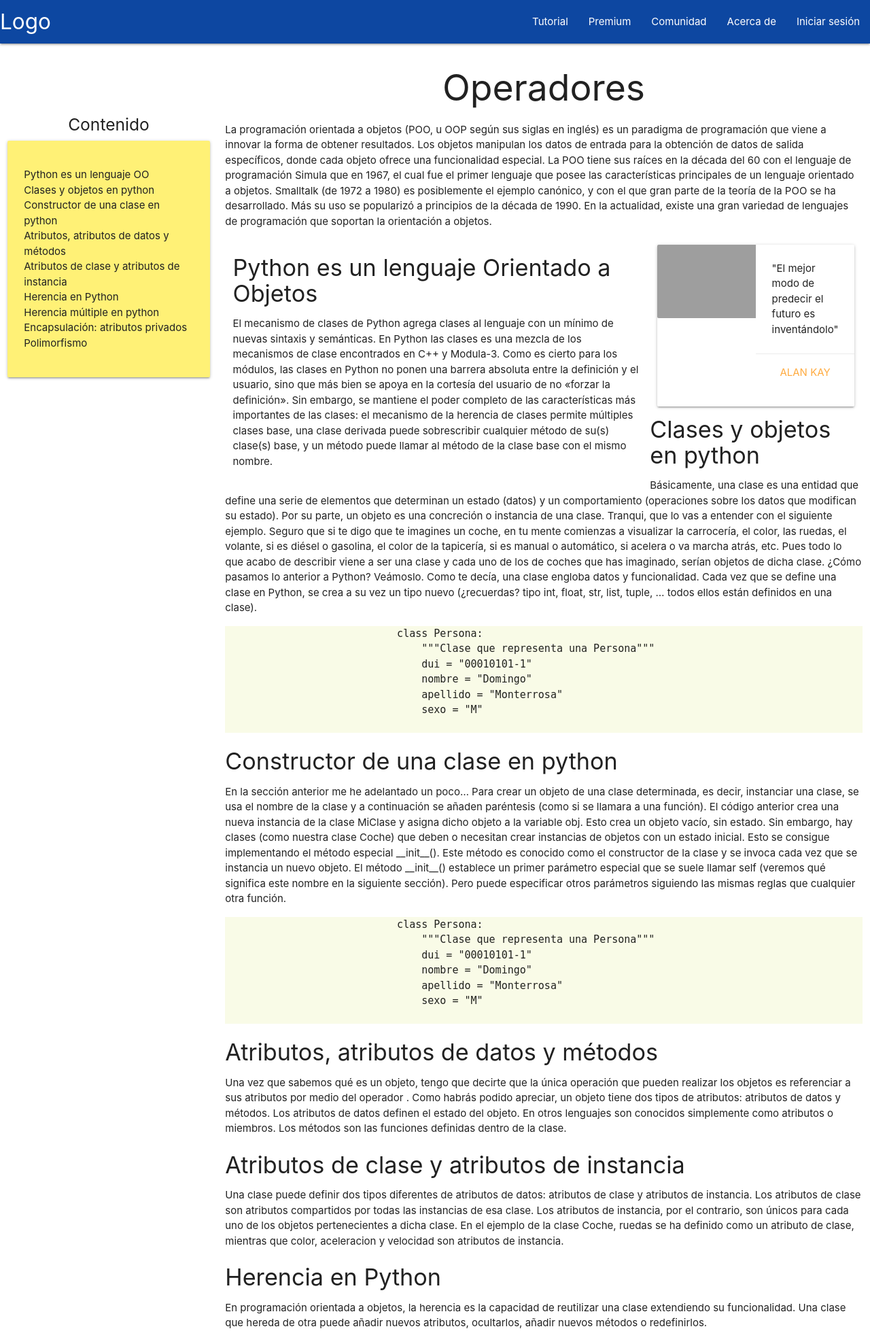
After one commit to CristianAlexisZamora/ProyectoFinal_Grupo13, a Django app: page /operadores/ in a window 1280 px wide. The commit adds this page. Shown: the top 1958 px of the page at 68% size. Run offline with Django 3.2, Linux system fonts and the light colour scheme; grey boxes are pictures that could not be loaded.

Commit message:
arreglo de urls

```diff
--- a/ProyectoFinal_Grupo13/urls.py
+++ b/ProyectoFinal_Grupo13/urls.py
@@ -19,5 +19,5 @@ from django.urls import path, include
 urlpatterns = [
     path('admin/', admin.site.urls),
     path('', include('main.urls')),
-    path('cursoPython/', include('appCursoPython.urls')),
+    path('', include('appCursoPython.urls')),
 ]
--- /dev/null
+++ b/appCursoPython/templates/appCursoPython/operadores.html
@@ -0,0 +1,138 @@
+{% extends "main/base.html" %}
+{% load static %}
+
+<!--Titulo de la pagina-->
+{% block title %}
+    Operadores
+{% endblock %}
+
+<!--Contenido de la pagina-->
+{% block content %}
+<div class="principal">
+    <div class="row">
+        <div class="col s3">
+            <div class="row">
+                <div class="col s12">
+                    <br/><br/><br><br>
+                  <h5><center>Contenido</center></h5>
+                  <div class="card-panel yellow lighten-2">
+                    <ul>
+                        <li><a href="#poo" class="grey-text text-darken-4">Python es un lenguaje OO</a></li>
+                        <li><a href="#clases-objetos" class="grey-text text-darken-4">Clases y objetos en python</a></li>
+                        <li><a href="#constructor" class="grey-text text-darken-4">Constructor de una clase en python</a></li>
+                        <li><a href="#atributos-de-datos" class="grey-text text-darken-4">Atributos, atributos de datos y m&eacute;todos</a></li>
+                        <li><a href="#atributos-de-clase" class="grey-text text-darken-4">Atributos de clase y atributos de instancia</a></li>
+                        <li><a href="#herencia" class="grey-text text-darken-4">Herencia en Python</a></li>
+                        <li><a href="#herencia-multiple" class="grey-text text-darken-4">Herencia m&uacute;ltiple en python</a></li>
+                        <li><a href="#encapsulacion" class="grey-text text-darken-4">Encapsulaci&oacute;n: atributos privados</a></li>
+                        <li><a href="#polimorfismo" class="grey-text text-darken-4">Polimorfismo</a></li>
+                    </ul>
+                  </div>
+                </div>
+              </div>
+        </div>
+        <div class="col s9">
+            <h2><center>Operadores</center></h2>
+            <p>
+                La programación orientada a objetos (POO, u OOP según sus siglas en inglés) es un paradigma de programación que viene a innovar la forma de obtener resultados. Los objetos manipulan los datos de entrada para la obtención de datos de salida específicos, donde cada objeto ofrece una funcionalidad especial.
+                La POO tiene sus raíces en la década del 60 con el lenguaje de programación Simula que en 1967, el cual fue el primer lenguaje que posee las características principales de un lenguaje orientado a objetos.
+                Smalltalk (de 1972 a 1980) es posiblemente el ejemplo canónico, y con el que gran parte de la teoría de la POO se ha desarrollado. Más su uso se popularizó a principios de la década de 1990.
+                En la actualidad, existe una gran variedad de lenguajes de programación que soportan la orientación a objetos.
+            </p>
+            <div class="col s8">
+                <h4 id="poo">Python es un lenguaje Orientado a Objetos</h4>
+                <p>
+                    El mecanismo de clases de Python agrega clases al lenguaje con un mínimo de nuevas sintaxis y semánticas.
+                    En Python las clases es una mezcla de los mecanismos de clase encontrados en C++ y Modula-3.
+                    Como es cierto para los módulos, las clases en Python no ponen una barrera absoluta entre la definición y el usuario, sino que más bien se apoya en la cortesía del usuario de no «forzar la definición».
+                    Sin embargo, se mantiene el poder completo de las características más importantes de las clases: el mecanismo de la herencia de clases permite múltiples clases base, una clase derivada puede sobrescribir cualquier método de su(s) clase(s) base, y un método puede llamar al método de la clase base con el mismo nombre.
+                </p>
+            </div>
+            <div class="col s4">
+                <div class="card horizontal">
+                    <div class="card-image">
+                        <img src="https://entrenamiento-python-basico.readthedocs.io/es/latest/_images/oop.jpg">
+                    </div>
+                    <div class="card-stacked">
+                        <div class="card-content">
+                          <p>"El mejor modo de predecir el futuro es invent&aacute;ndolo"</p>
+                        </div>
+                        <div class="card-action">
+                            <a href="https://es.wikipedia.org/wiki/Alan_Kay"><center>ALAN KAY</center></a>
+                        </div>
+                    </div>
+                </div>
+            </div>
+            <h4 id="clases-objetos">Clases y objetos en python</h4>
+            <p>
+                Básicamente, una clase es una entidad que define una serie de elementos que determinan un estado (datos) y un comportamiento (operaciones sobre los datos que modifican su estado).
+                Por su parte, un objeto es una concreción o instancia de una clase.
+                Tranqui, que lo vas a entender con el siguiente ejemplo.
+                Seguro que si te digo que te imagines un coche, en tu mente comienzas a visualizar la carrocería, el color, las ruedas, el volante, si es diésel o gasolina, el color de la tapicería, si es manual o automático, si acelera o va marcha atrás, etc.
+                Pues todo lo que acabo de describir viene a ser una clase y cada uno de los de coches que has imaginado, serían objetos de dicha clase.
+                ¿Cómo pasamos lo anterior a Python? Veámoslo.
+                Como te decía, una clase engloba datos y funcionalidad. Cada vez que se define una clase en Python, se crea a su vez un tipo nuevo (¿recuerdas? tipo int, float, str, list, tuple, … todos ellos están definidos en una clase).
+            </p>
+            <pre class="lime lighten-5">
+                            class Persona:
+                                """Clase que representa una Persona"""
+                                dui = "00010101-1"
+                                nombre = "Domingo"
+                                apellido = "Monterrosa"
+                                sexo = "M"
+            </pre>
+            <h4 id="constructor">Constructor de una clase en python</h4>
+            <p>
+                En la sección anterior me he adelantado un poco… Para crear un objeto de una clase determinada, es decir, instanciar una clase, se usa el nombre de la clase y a continuación se añaden paréntesis (como si se llamara a una función).
+                El código anterior crea una nueva instancia de la clase MiClase y asigna dicho objeto a la variable obj. Esto crea un objeto vacío, sin estado.
+                Sin embargo, hay clases (como nuestra clase Coche) que deben o necesitan crear instancias de objetos con un estado inicial.
+                Esto se consigue implementando el método especial __init__(). Este método es conocido como el constructor de la clase y se invoca cada vez que se instancia un nuevo objeto.
+                El método __init__() establece un primer parámetro especial que se suele llamar self (veremos qué significa este nombre en la siguiente sección). Pero puede especificar otros parámetros siguiendo las mismas reglas que cualquier otra función.
+            </p>
+            <pre class="lime lighten-5">
+                            class Persona:
+                                """Clase que representa una Persona"""
+                                dui = "00010101-1"
+                                nombre = "Domingo"
+                                apellido = "Monterrosa"
+                                sexo = "M"
+            </pre>
+            <h4 id="atributos-de-datos">Atributos, atributos de datos y m&eacute;todos</h4>
+            <p>
+                Una vez que sabemos qué es un objeto, tengo que decirte que la única operación que pueden realizar los objetos es referenciar a sus atributos por medio del operador .
+                Como habrás podido apreciar, un objeto tiene dos tipos de atributos: atributos de datos y métodos.
+                Los atributos de datos definen el estado del objeto. En otros lenguajes son conocidos simplemente como atributos o miembros.
+                Los métodos son las funciones definidas dentro de la clase.
+            </p>
+            <h4 id="atributos-de-clase">Atributos de clase y atributos de instancia</h4>
+            <p>
+                Una clase puede definir dos tipos diferentes de atributos de datos: atributos de clase y atributos de instancia.
+                Los atributos de clase son atributos compartidos por todas las instancias de esa clase.
+                Los atributos de instancia, por el contrario, son únicos para cada uno de los objetos pertenecientes a dicha clase.
+                En el ejemplo de la clase Coche, ruedas se ha definido como un atributo de clase, mientras que color, aceleracion y velocidad son atributos de instancia.
+            </p>
+            <h4 id="herencia">Herencia en Python</h4>
+            <p>
+                En programación orientada a objetos, la herencia es la capacidad de reutilizar una clase extendiendo su funcionalidad.
+                Una clase que hereda de otra puede añadir nuevos atributos, ocultarlos, añadir nuevos métodos o redefinirlos.
+            </p>
+            <h4 id="herencia-multiple">Herencia m&uacute;ltiple en python</h4>
+            <p>
+                Python es un lenguaje de programación que permite herencia múltiple. Esto quiere decir que una clase puede heredar de más de una clase a la vez.
+            </p>
+            <h4 id="encapsulacion">Encapsulaci&oacute;n: atributos privados</h4>
+            <p>
+                Encapsulación (o encapsulamiento), en programación orientada a objetos, hace referencia a la capacidad que tiene un objeto de ocultar su estado, de manera que sus datos solo se puedan modificar por medio de las operaciones (métodos) que ofrece.
+                Si vienes de otros lenguajes de programación, quizá te haya resultado raro que no haya mencionado nada sobre atributos públicos o privados.
+                Bien, por defecto, en Python, todos los atributos de una clase (atributos de datos y métodos) son públicos. Esto quiere decir que desde un código que use la clase, se puede acceder a todos los atributos y métodos de dicha clase.
+                No obstante, hay una forma de indicar en Python que un atributo, ya sea un dato o un método, es interno a una clase y no se debería utilizar fuera de ella. Algo así como los miembros privados de otros lenguajes. Esto es usando el carácter guión bajo _atributo antes del nombre del atributo que queramos ocultar.
+            </p>
+            <h4 id="polimorfismo">Polimorfismo</h4>
+            <p>
+                Y llegamos al último concepto que veremos en este tutorial sobre programación orientada a objetos en Python.
+                Polimorfismo es la capacidad de una entidad de referenciar en tiempo de ejecución a instancias de diferentes clases.
+            </p>
+        </div>
+    </div>
+</div>
+{% endblock %}
--- a/appCursoPython/urls.py
+++ b/appCursoPython/urls.py
@@ -7,4 +7,5 @@ urlpatterns = [
     path('POO/', views.pythonPOO, name="POO"),
     path('cursoDjango/', views.frameworkDjango, name="FrameworkDjango"),
     path('ejercicioDjango/', views.ejercicioDjango, name="EjercicioDjango"),
+    path('operadores/', views.operadores, name="Operadores"),
 ]
--- a/appCursoPython/views.py
+++ b/appCursoPython/views.py
@@ -3,15 +3,16 @@ from django.shortcuts import render
 # Create your views here.
 # Vista creada para la pagina de POO en python
 def pythonPOO(request):
-
     return render(request, "appCursoPython/pythonPOO.html")
 
 # Vista creada para el curso del framework Django
 def frameworkDjango(request):
-
     return render(request, "appCursoPython/frameworkTeoria.html")
 
 # Vista creada para el ejercicio practico de Django
 def ejercicioDjango(request):
+    return render(request, "appcursoPython/ejercicioPractico.html")
 
-    return render(request, "appcursoPython/ejercicioPractico.html")
+# Vista creada para el tutorial de Operadores
+def operadores(request):
+    return render(request, "appcursoPython/operadores.html")
--- a/main/templates/main/academiaCurso.html
+++ b/main/templates/main/academiaCurso.html
@@ -16,6 +16,7 @@
                 <h4>Bienvenido a Pythonico</h4>
             </div>
             <div class="justified-align">
+                <p>Pythonico es un sitio web </p>
                 <p>Lorem ipsum dolor sit, amet consectetur adipisicing elit. Sint, blanditiis vitae. Aspernatur impedit pariatur soluta incidunt? Dolorum perspiciatis libero sapiente dolor. Laudantium labore omnis laboriosam odit error repellendus voluptate aspernatur? Lorem ipsum dolor sit amet consectetur adipisicing elit. Animi atque nobis vero, magnam dolorum nulla ex sunt doloremque corrupti nemo unde quibusdam beatae quod exercitationem, harum sapiente voluptatum praesentium debitis!</p>
             </div>
         </div>
@@ -30,7 +31,7 @@
                 <li class="collection-item"><div>Introducci&oacute;n a Python<a href="{% url 'AcademiaCurso' %}" class="secondary-content blue-text text-darken-4"><i class="material-icons">launch</i></a></div></li>
                 <li class="collection-item"><div>Variables<a href="{% url 'AcademiaCurso' %}" class="secondary-content blue-text text-darken-4"><i class="material-icons">launch</i></a></div></li>
                 <li class="collection-item"><div>Tipos de datos b&aacute;sicos<a href="{% url 'AcademiaCurso' %}" class="secondary-content blue-text text-darken-4"><i class="material-icons">launch</i></a></div></li>
-                <li class="collection-item"><div>Operadores<a href="{% url 'AcademiaCurso' %}" class="secondary-content blue-text text-darken-4"><i class="material-icons">launch</i></a></div></li>
+                <li class="collection-item"><div>Operadores<a href="{% url 'Operadores' %}" class="secondary-content blue-text text-darken-4"><i class="material-icons">launch</i></a></div></li>
             </ul>
 
             <ul class="collection with-header">
--- a/main/urls.py
+++ b/main/urls.py
@@ -1,7 +1,8 @@
-from django.urls import path
+from django.urls import path, include
 #from ProyectoFinal_Grupo13 import views
 # Importando views de la aplicacion main
 from main import views
+from django.conf.urls import url
 
 urlpatterns = [
     path('', views.home, name="Inicio"),
--- a/main/views.py
+++ b/main/views.py
@@ -4,12 +4,10 @@ from django.shortcuts import render, HttpResponse
 
 # Vista creada para la pagina de inicio (modificar al que le corresponsa solo se ha creado para que no lance error de link)
 def home(request):
-
     return HttpResponse("Inicio")
 
 # Vista creada para el listado de libros que se posee
 def listado_libros(request):
-
     return render(request, "main/libros.html")
     #return HttpResponse("Libros")
 
```
